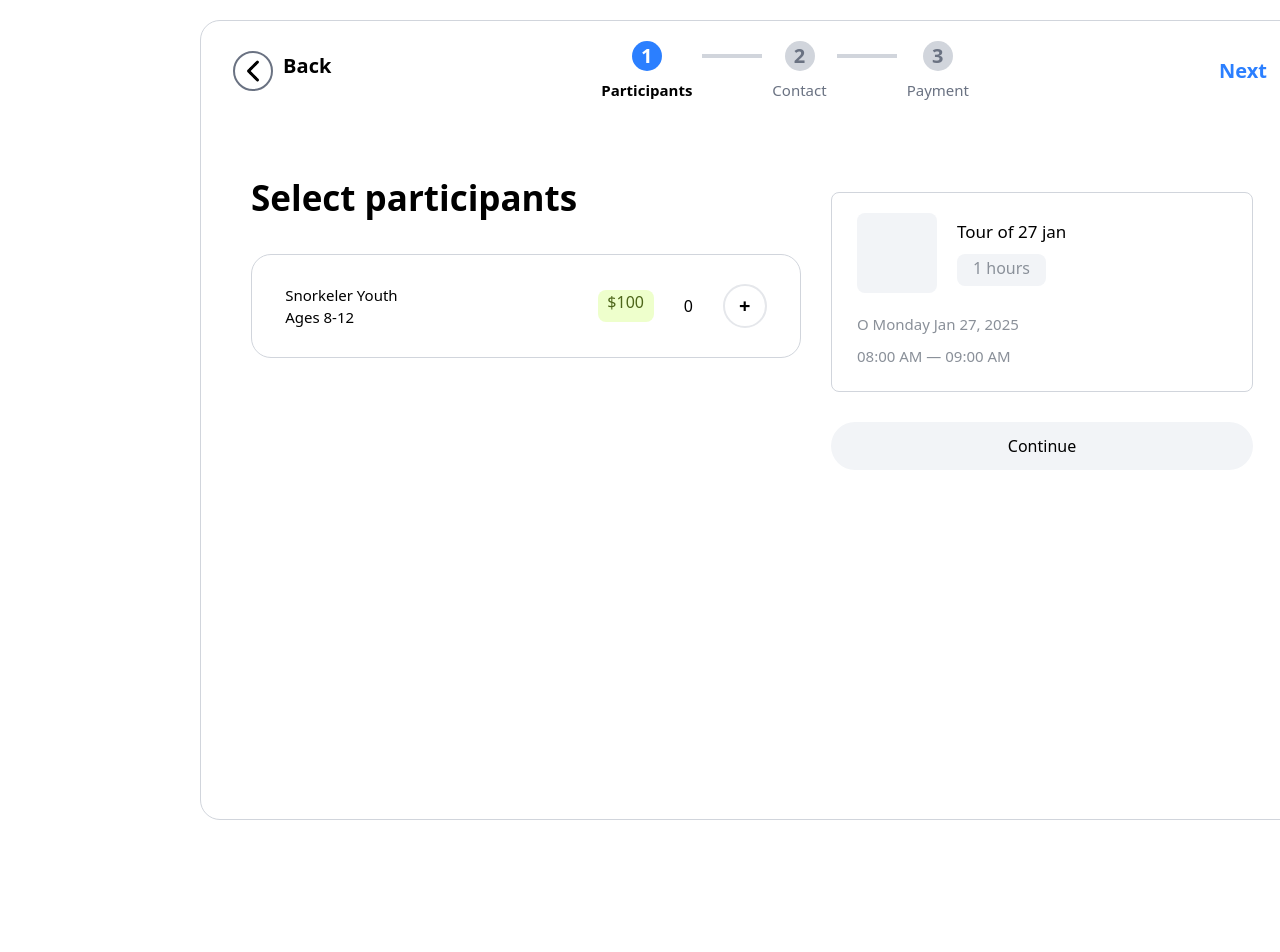
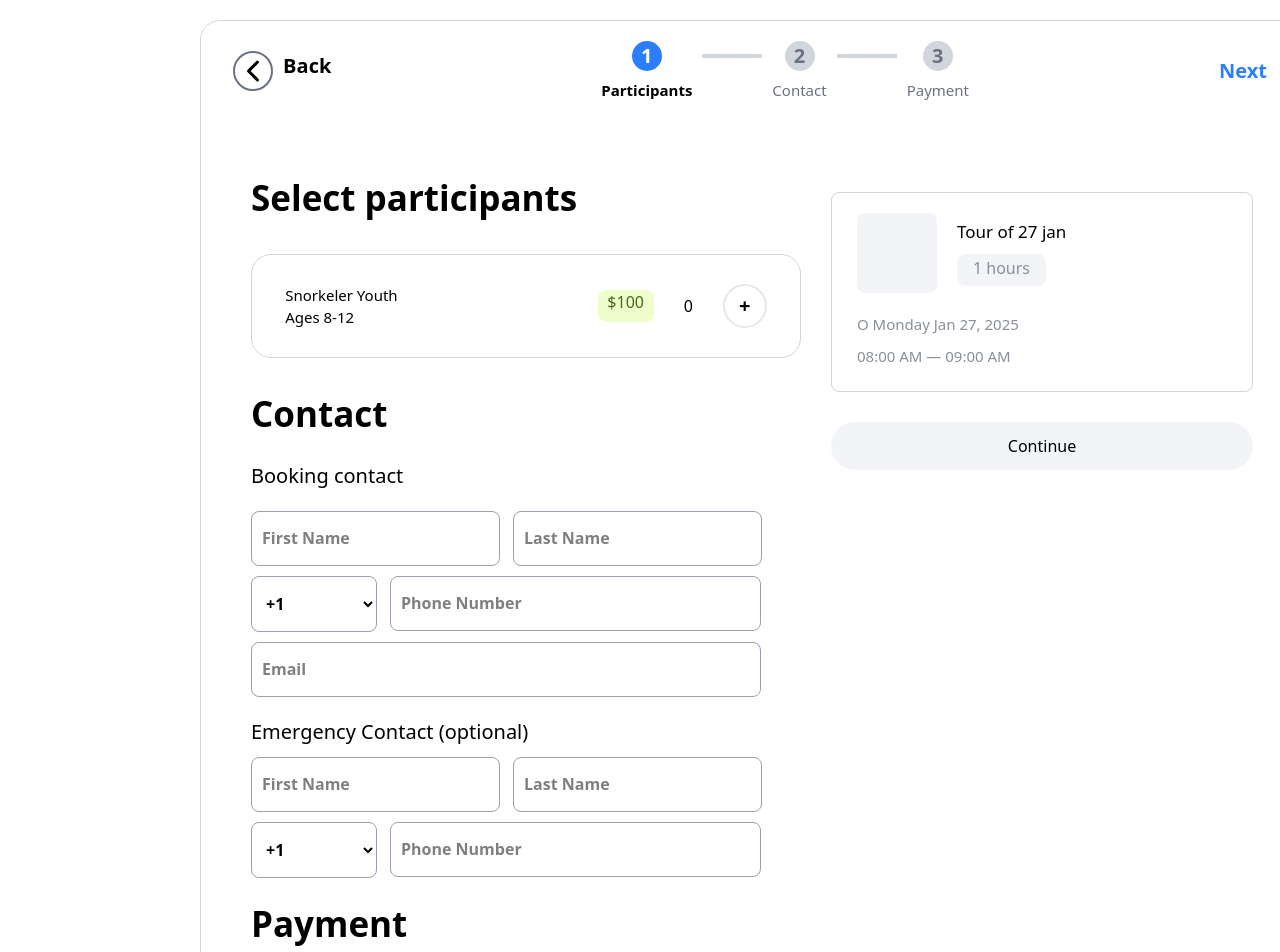
Before and after one commit to Series-Parallel/backend_api_integration_task_for_DUMMY_BOOKING_PAGE, a React (Vite) app in the folder front-end/: page / in a window 1280 px wide. Shown: the top 952 px of the page. Before the commit the page ends 830 px from the top, so only its background shows below. Built offline with nearby package versions, Linux system fonts and the light colour scheme.

Commit message:
contactform and payment added!

```diff
--- /dev/null
+++ b/front-end/src/components/ContactForm.tsx
@@ -0,0 +1,72 @@
+const ContactForm = () => {
+  return (
+    <div className="flex flex-col space-y-[20px] mb-[20px]">
+      <div className="text-[35px] font-bold"> Contact</div>
+      <div className="text-[20px]"> Booking contact</div>
+      <form className="flex flex-col space-y-[10px]">
+        <div className="flex flex-row space-x-[13px]">
+          <input
+            className="w-[249px] h-[55px] font-semibold pl-[10px] border-gray-400 border rounded-lg focus:outline-none focus:border-gray-400 focus:ring-1 focus:ring-gray-300"
+            name="firstName"
+            placeholder="First Name"
+          />
+          <input
+            className="w-[249px] h-[55px] font-semibold pl-[10px] border-gray-400 border rounded-lg focus:outline-none focus:border-gray-400 focus:ring-1 focus:ring-gray-300"
+            name="lastName"
+            placeholder="Last Name"
+          />
+        </div>
+        <div className="flex flex-row space-x-[13px]">
+          <select
+            className="w-[126px] h-[56px] font-semibold pl-[10px] border-gray-400 border rounded-lg focus:outline-none focus:border-gray-400 focus:ring-1 focus:ring-gray-300 "
+            name="countryCode"
+          >
+            <option value="+1">+1</option>
+            <option value="+91">+91</option>
+          </select>
+          <input
+            name="Phonenumber"
+            placeholder="Phone Number"
+            className="w-[371px] h-[55px] font-semibold pl-[10px] border-gray-400 border rounded-lg focus:outline-none focus:border-gray-400 focus:ring-1 focus:ring-gray-300"
+          />
+        </div>
+        <input
+          name="email"
+          placeholder="Email"
+          className="w-[510px] h-[55px] font-semibold pl-[10px] border-gray-400 border rounded-lg focus:outline-none focus:border-gray-400 focus:ring-1 focus:ring-gray-300"
+        />
+        <div className="text-[20px] mt-[10px] mb-[10px]">
+          Emergency Contact (optional)
+        </div>
+        <div className="flex flex-row space-x-[13px]">
+          <input
+            className="w-[249px] h-[55px] font-semibold pl-[10px] border-gray-400 border rounded-lg focus:outline-none focus:border-gray-400 focus:ring-1 focus:ring-gray-300"
+            name="firstName"
+            placeholder="First Name"
+          />
+          <input
+            className="w-[249px] h-[55px] font-semibold pl-[10px] border-gray-400 border rounded-lg focus:outline-none focus:border-gray-400 focus:ring-1 focus:ring-gray-300"
+            name="lastName"
+            placeholder="Last Name"
+          />
+        </div>
+        <div className="flex flex-row space-x-[13px]">
+          <select
+            className="w-[126px] h-[56px] font-semibold pl-[10px] border-gray-400 border rounded-lg focus:outline-none focus:border-gray-400 focus:ring-1 focus:ring-gray-300 "
+            name="countryCode"
+          >
+            <option value="+1">+1</option>
+            <option value="+91">+91</option>
+          </select>
+          <input
+            name="Phonenumber"
+            placeholder="Phone Number"
+            className="w-[371px] h-[55px] font-semibold pl-[10px] border-gray-400 border rounded-lg focus:outline-none focus:border-gray-400 focus:ring-1 focus:ring-gray-300"
+          />
+        </div>
+      </form>
+    </div>
+  );
+};
+
+export default ContactForm;
--- a/front-end/src/components/Participants.tsx
+++ b/front-end/src/components/Participants.tsx
@@ -10,6 +10,8 @@ import up from "../assets/up-arrow.png";
 import bin from "../assets/bin.png";
 import warning from "../assets/warning.png";
 import safe from "../assets/check-mark.png";
+import ContactForm from "./ContactForm";
+import Payment from "./Payment";
 
 interface ParticipantsProps {
   onFormValidChange: (isValid: boolean) => void;
@@ -67,6 +69,7 @@ const Participants: React.FC<ParticipantsProps> = ({
     const updatedIsFormValid = [...isFormValid];
     updatedIsFormValid[index] = isValid;
     setIsFormValid(updatedIsFormValid);
+    onFormValidChange(updatedIsFormValid.every(Boolean));
   };
 
   const handleParticipantNameChange = (
@@ -171,6 +174,8 @@ const Participants: React.FC<ParticipantsProps> = ({
           ))}
         </div>
       )}
+      <ContactForm />
+      <Payment />
     </div>
   );
 };
--- /dev/null
+++ b/front-end/src/components/Payment.tsx
@@ -0,0 +1,13 @@
+const Payment = () => {
+  return (
+    <div className="flex flex-col space-y-[10px] mb-[20px]">
+      <div className="text-[35px] font-bold"> Payment</div>
+      <div className="w-[509px] h-[80px] bg-[#f8f9fb] flex flex-col items-start pl-[10px] justify-center">
+        <p className="font-semibold text-[13px]"> Free Cancellation before</p>
+        <p className="text-[13px]">Cancel before for a partial refund</p>
+      </div>
+    </div>
+  );
+};
+
+export default Payment;
```
